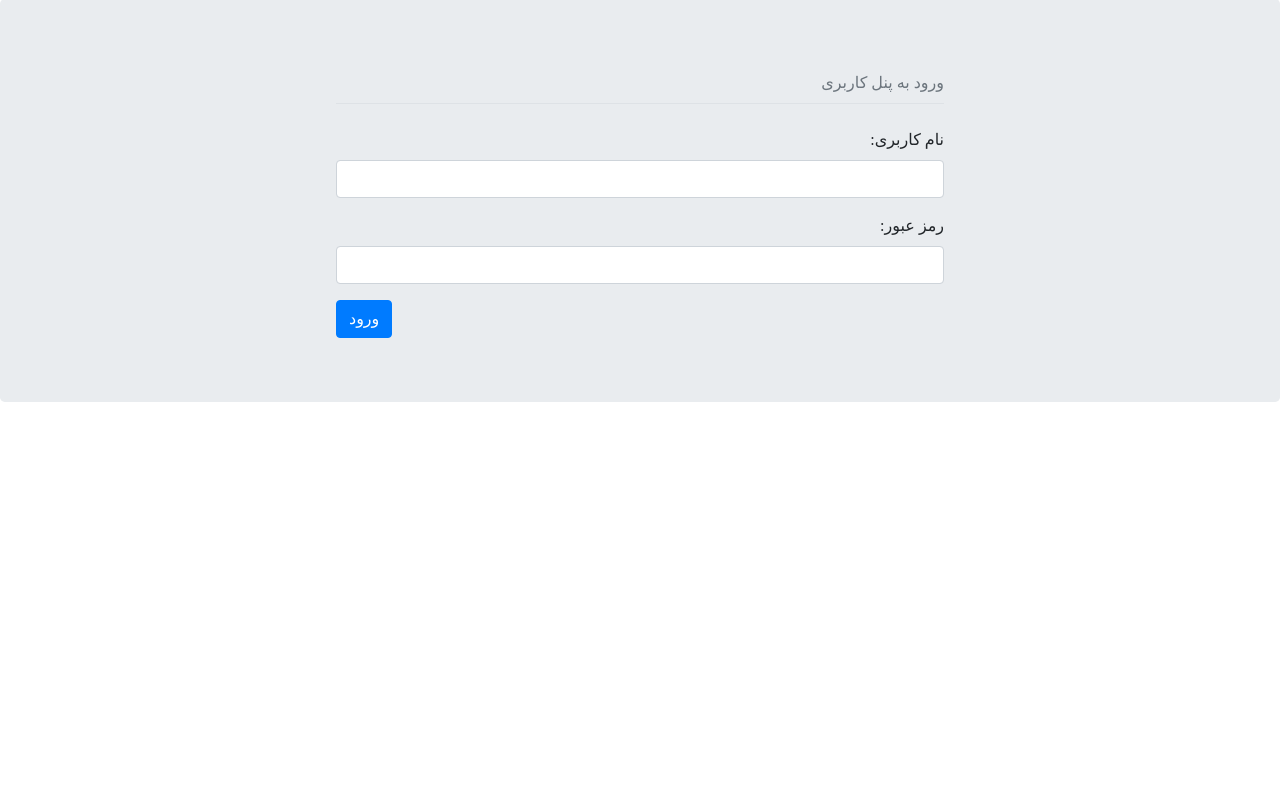
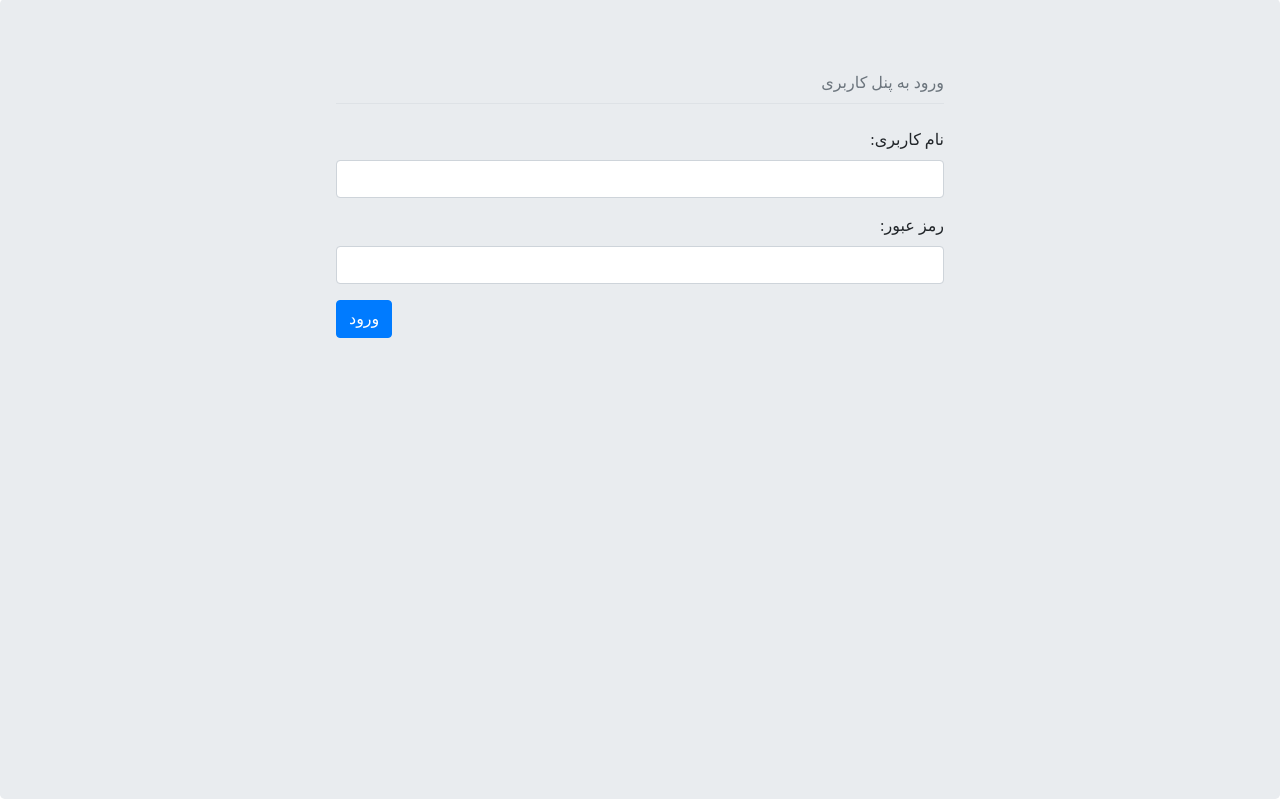
Before and after one commit to navidmadannezhad/webelopers-HeevTeam, a Django app: page /login/ in a window 1280 px wide. Shown: the part 57-856 px from the top of the page. Before the commit the page ends 459 px from the top, so only its background shows below. Run offline with Django 3.2, Linux system fonts and the light colour scheme; tables that the repository leaves empty hold one stand-in row (values such as "Sample post"); some libraries are stand-ins or nearby versions.

Commit message:
feature 6

```diff
--- a/ecommerce/static/main.css
+++ b/ecommerce/static/main.css
@@ -9,8 +9,13 @@ html , body{
     height: 100%;
 }
 
+
 .navbar-toggler-icon{
     color: white !important;
+}
+
+.block-section{
+    height: 100vh;
 }
 
 /* Register Page and Login Page --- */
--- a/ecommerce/templates/contact-us.html
+++ b/ecommerce/templates/contact-us.html
@@ -4,14 +4,14 @@
 
 
 {% if contact_success_message == "success" %}
-<div class="card text-center" id="done">
+<div class="card text-center block-section" id="done">
     <div class="card-body">
     <h5 class="card-title">درخواست شما ثبت شد</h5>
     <a href="{% url 'homePage' %}" class="btn btn-primary">بازگشت به خانه</a>
     </div>
 </div>
 {% else %}
-<div class="jumbotron vh-100 w-100 d-flex flex-column align-items-center">
+<div class="jumbotron vh-100 w-100 d-flex flex-column align-items-center block-section">
 
     <div class="text-muted register-intro text-right border-bottom py-2">
         تماس با ما
--- a/ecommerce/templates/home.html
+++ b/ecommerce/templates/home.html
@@ -3,7 +3,7 @@
 
 {% block content %}
 
-<div class="jumbotron vh-100 d-flex justify-content-center">
+<div class="jumbotron vh-100 d-flex justify-content-center block-section">
     <h1 class="text-center">سلام. به فروشگاه آنلاین وبلوپرز خوش آمدید.</h1>
 </div>
 
--- a/ecommerce/templates/login.html
+++ b/ecommerce/templates/login.html
@@ -2,7 +2,7 @@
 
 {% block content %}
 
-<div class="jumbotron vh-100 w-100 d-flex flex-column align-items-center">
+<div class="jumbotron vh-100 w-100 d-flex flex-column align-items-center block-section">
 
         <div class="text-muted register-intro text-right border-bottom py-2">
             ورود به پنل کاربری
--- a/ecommerce/templates/register.html
+++ b/ecommerce/templates/register.html
@@ -2,7 +2,7 @@
 
 {% block content %}
 
-<div class="jumbotron vh-100 w-100 d-flex flex-column align-items-center">
+<div class="jumbotron vh-100 w-100 d-flex flex-column align-items-center  block-section">
 
         <div class="text-muted register-intro text-right border-bottom py-2">
             ثبت نام در فروشگاه
--- a/ecommerce/views.py
+++ b/ecommerce/views.py
@@ -87,6 +87,6 @@ def contactUs(request):
             if request.method == 'POST':
                 reciever = 'navidproject283@gmail.com'
                 send_mail(subject,
-                    message, EMAIL_HOST_USER, [reciever], fail_silently = False)
+                    message,sender, EMAIL_HOST_USER, [reciever], fail_silently = False)
                 return render(request, 'contact-us.html', {'contact_success_message': 'success'})
             return redirect('/contact-us')
```
